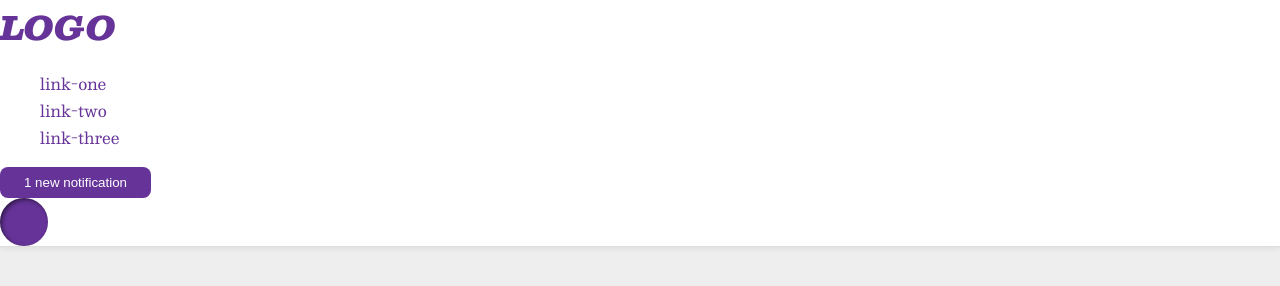
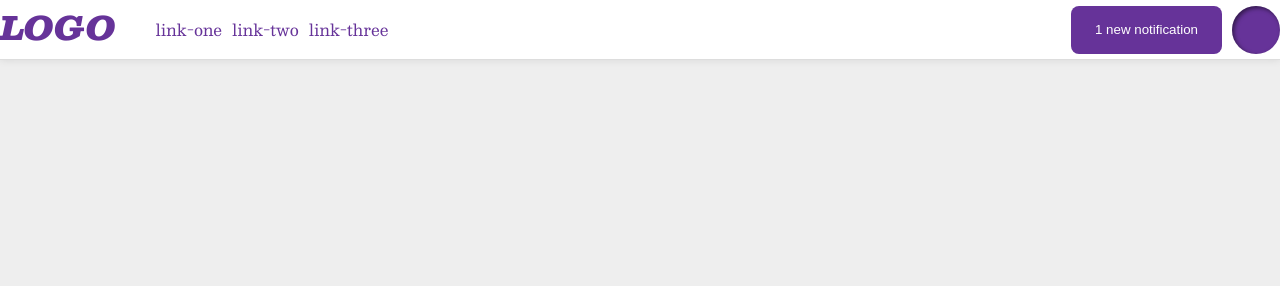
Before and after one commit to BaldoAcerboni/css-flexbox, a plain HTML site: page exercise-3/index.html in a window 1280 px wide. Drawn offline with nearby package versions, Linux system fonts and the light colour scheme.

Commit message:
Solve exercise-3

```diff
--- a/exercise-3/index.html
+++ b/exercise-3/index.html
@@ -9,6 +9,7 @@
   </head>
   <body>
     <div class="header">
+      <div class="left">
         <div class="logo">
             LOGO
         </div>
@@ -17,10 +18,13 @@
             <li><a href="google.com">link-two</a></li>
             <li><a href="google.com">link-three</a></li>
         </ul>
+      </div>
+      <div class="right">
         <button class="notifications">
             1 new notification
         </button>
         <div class="profile-image"></div>
         </div>
+      </div>
   </body>
 </html>
--- a/exercise-3/style.css
+++ b/exercise-3/style.css
@@ -12,6 +12,15 @@ body {
   background: white;
   border-bottom: 1px solid #ddd;
   box-shadow: 0 0 8px rgba(0,0,0,.1);
+  display: flex;
+  justify-content: space-between;
+  align-items: center;
+}
+.left, .right {
+    display: flex;
+}
+.right {
+    gap: 10px;
 }
 
 .profile-image {
@@ -45,4 +54,6 @@ a {
 
 ul {
   list-style-type: none;
+  display: flex;
+  gap: 10px;
 }
```
Lines whose indentation alone changed are shown as unchanged.
